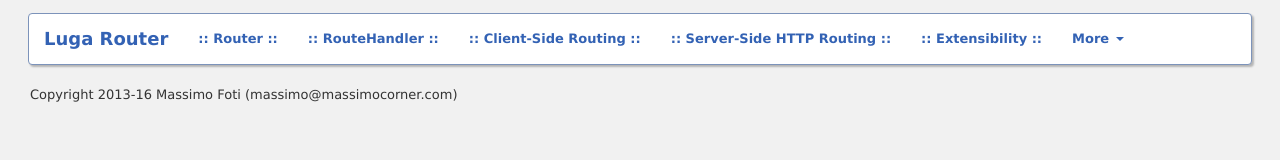
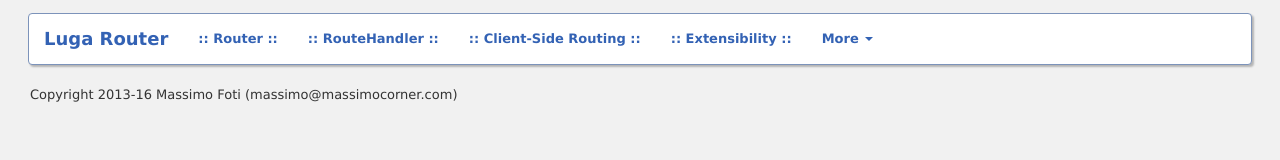
Before and after one commit to lugajs/luga-router, a website: page docs/index.htm in a window 1280 px wide. Drawn offline with Linux system fonts and the light colour scheme; no server answers.

Commit message:
Docs: Remove server-side section

```diff
--- a/docs/index.htm
+++ b/docs/index.htm
@@ -43,7 +43,6 @@
 				<li><a href="#router/index">:: Router ::</a></li>
 				<li><a href="#routehandler/index">:: RouteHandler ::</a></li>
 				<li><a href="#client-side/index">:: Client-Side Routing ::</a></li>
-				<li><a href="#server-side/index">:: Server-Side HTTP Routing ::</a></li>
 				<li><a href="#extensibility/index">:: Extensibility ::</a></li>
 				<li class="dropdown">
 					<a href="#" class="dropdown-toggle" data-toggle="dropdown" role="button">More <span
```
Also changed, not shown: 2 other files.
